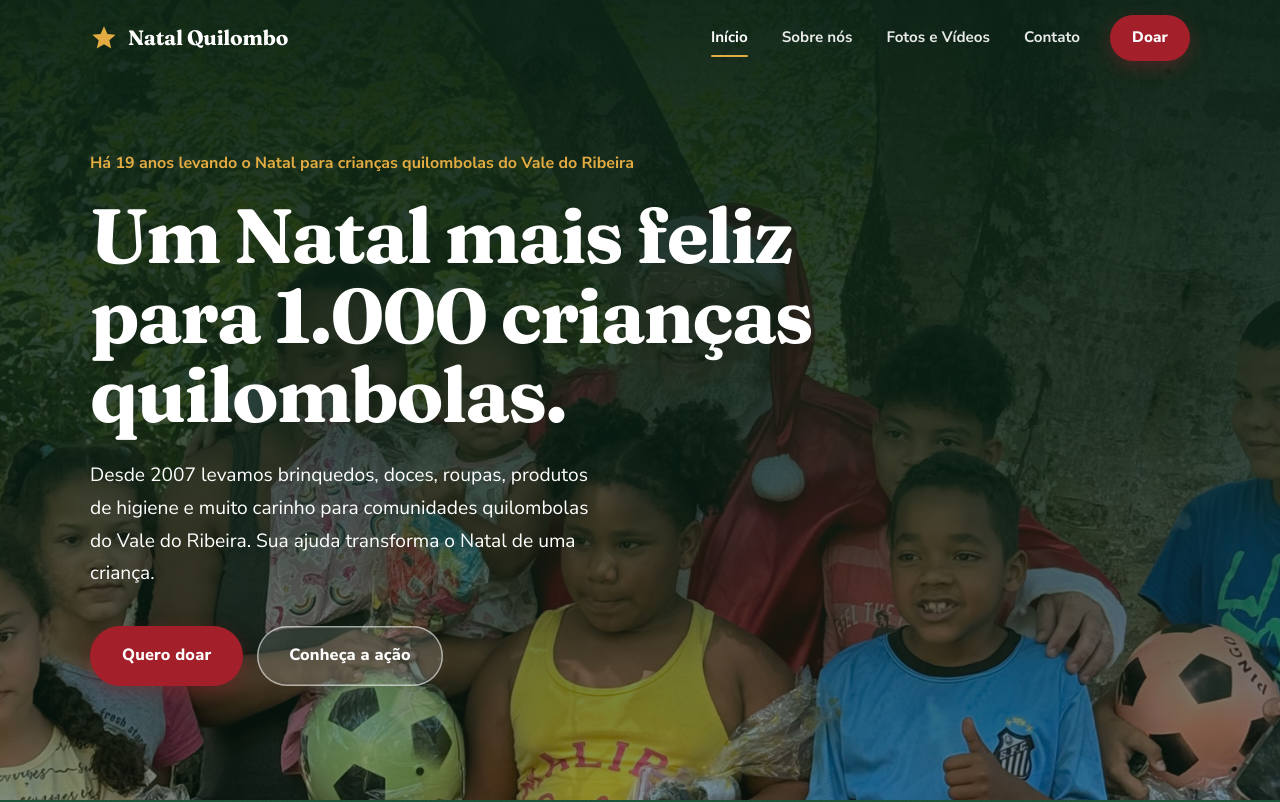
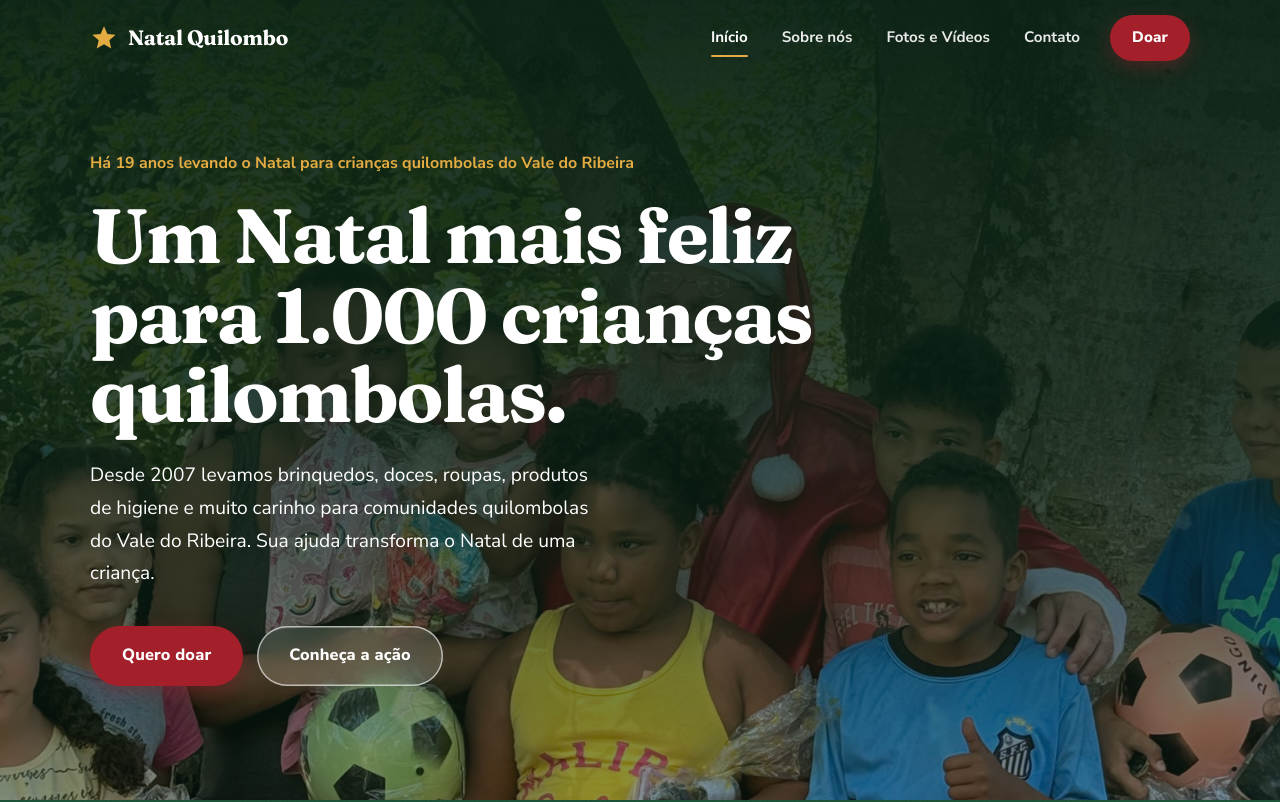
Before and after one commit to LuksFGS/Natal-Quilombo, a website: page index.html in a window 1280 px wide. Shown: the top 802 px of the page. Drawn offline with Linux system fonts and the light colour scheme; no server answers.

Commit message:
Garante efeito vidro fosco (backdrop-filter blur) no botao Conheca a acao em todos os aparelhos

```diff
--- a/css/style.css
+++ b/css/style.css
@@ -196,12 +196,13 @@ button {
   box-shadow: 0 10px 24px rgba(163, 32, 43, .4);
 }
 
-/* Botão claro (sobre fotos escuras) */
+/* Botão claro (sobre fotos escuras — efeito vidro fosco em todos os aparelhos) */
 .botao--claro {
-  background: rgba(255, 255, 255, .14);
+  background: rgba(255, 255, 255, .16);
   color: var(--cor-branco);
-  backdrop-filter: blur(6px);
-  box-shadow: inset 0 0 0 1.5px rgba(255, 255, 255, .55);
+  -webkit-backdrop-filter: blur(12px) saturate(140%);
+  backdrop-filter: blur(12px) saturate(140%);
+  box-shadow: inset 0 0 0 1.5px rgba(255, 255, 255, .6);
 }
 
 .botao--claro:hover {
@@ -449,6 +450,9 @@ button {
   display: flex;
   flex-wrap: wrap;
   gap: 14px;
+}
+
+.inicio__botoes .botao {
   animation: subir .8s .3s ease both;
 }
 
@@ -1352,7 +1356,7 @@ button {
    ===================================================================== */
 @keyframes subir {
   from { opacity: 0; transform: translateY(24px); }
-  to   { opacity: 1; transform: translateY(0); }
+  to   { opacity: 1; transform: none; }
 }
 
 @keyframes aparecer {
```
